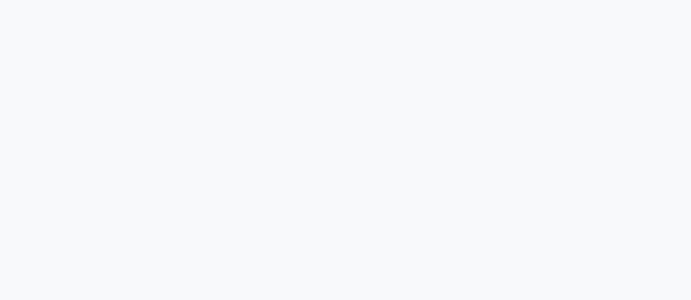
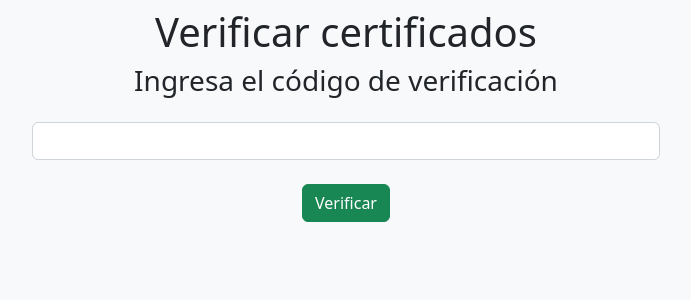
Before and after one commit to DGMaturana/firmador-verificador-frontend, an Angular app: page /verificar in a window 1280 px wide. Before the commit this address led to /. Shown: the top 300 px of the page, without its empty margins (294-985 px from the left). Built offline with nearby package versions, Linux system fonts and the light colour scheme.

Commit message:
avance de página de verificación

```diff
--- a/src/app/app-routing.module.ts
+++ b/src/app/app-routing.module.ts
@@ -2,10 +2,14 @@ import { NgModule } from '@angular/core';
 import { RouterModule, Routes } from '@angular/router';
 import { FirmarRegistrosComponent } from './pages/firmar-registros/firmar-registros.component';
 import { FirmarComponent } from './pages/firmar/firmar.component';
+import { VerificarComponent } from './components/pages/verificar/verificar.component';
 
 const routes: Routes = [{
   path: 'firmar-registros',
   component: FirmarComponent
+},{
+  path:'verificar',
+  component: VerificarComponent
 }];
 
 @NgModule({
--- a/src/app/app.module.ts
+++ b/src/app/app.module.ts
@@ -11,6 +11,8 @@ import { ExcelUploadComponent } from './components/excel-upload/excel-upload.com
 import { FirmarComponent } from './pages/firmar/firmar.component';
 import { RegistrosComponent } from './components/registros/registros.component';
 import { DescargarCertificadosComponent } from './components/descargar-certificados/descargar-certificados.component';
+import { VerificarComponent } from './components/pages/verificar/verificar.component';
+import { VerificarRegistrosComponent } from './components/verificar-registros/verificar-registros.component';
 
 @NgModule({
   declarations: [
@@ -20,7 +22,9 @@ import { DescargarCertificadosComponent } from './components/descargar-certifica
     ExcelUploadComponent,
     FirmarComponent,
     RegistrosComponent,
-    DescargarCertificadosComponent
+    DescargarCertificadosComponent,
+    VerificarComponent,
+    VerificarRegistrosComponent
   ],
   imports: [
     BrowserModule,
--- /dev/null
+++ b/src/app/components/pages/verificar/verificar.component.html
@@ -0,0 +1,6 @@
+<div class="bg-light">
+    <h1 class="text-center mt-2">Verificar certificados</h1>
+
+    <app-verificar-registros></app-verificar-registros>
+
+</div>
--- /dev/null
+++ b/src/app/components/verificar-registros/verificar-registros.component.html
@@ -0,0 +1,13 @@
+<form class="form-group text-center mt-" [formGroup]="form!">
+    <div class="row justify-content-center">
+        <div class="col-6">
+            <h3>Ingresa el código de verificación</h3>
+            <input id="codigo" class="form-control my-4" formControlName="codigo" type="text" />
+            <button *ngIf="!loading" class="btn btn-success" type="button" (click)="verificar()">Verificar</button>
+            <div *ngIf="loading" class="spinner-border" role="status">
+                <span class="visually-hidden">Loading...</span>
+              </div>
+
+        </div>
+    </div>
+</form>
--- /dev/null
+++ b/src/app/components/verificar-registros/verificar-registros.component.ts
@@ -0,0 +1,40 @@
+import { Component, OnInit } from '@angular/core';
+import { FormBuilder, FormControl, FormGroup, Validators } from '@angular/forms';
+import { ActivatedRoute } from '@angular/router';
+@Component({
+  selector: 'app-verificar-registros',
+  templateUrl: './verificar-registros.component.html',
+  styleUrls: ['./verificar-registros.component.css']
+})
+export class VerificarRegistrosComponent implements OnInit {
+
+  form?: FormGroup;
+  codigo?: string;
+  loading: boolean = false;
+  constructor(private fb: FormBuilder,
+              private route: ActivatedRoute) {
+
+  }
+
+  ngOnInit(){
+    this.route.queryParams.subscribe(
+      params => {
+        if(!params["codigo"]) return;
+        this.codigo = params["codigo"];
+      }
+    )
+
+    this.form = this.fb.group({
+      codigo: [this.codigo || '', Validators.required]
+    });
+  }
+
+
+  verificar(){
+    this.loading = true;
+    setTimeout(()=> {this.loading = false
+      console.log(this.form?.get('codigo')?.value);
+
+    }, 700);
+  }
+}
```
Also changed, not shown: src/app/components/pages/verificar/verificar.component.ts (added, +10 -0 lines), src/app/components/pages/verificar/verificar.component.css (added), src/app/components/verificar-registros/verificar-registros.component.css (added), 2 other files (tests, documents, lock files or other folders).
